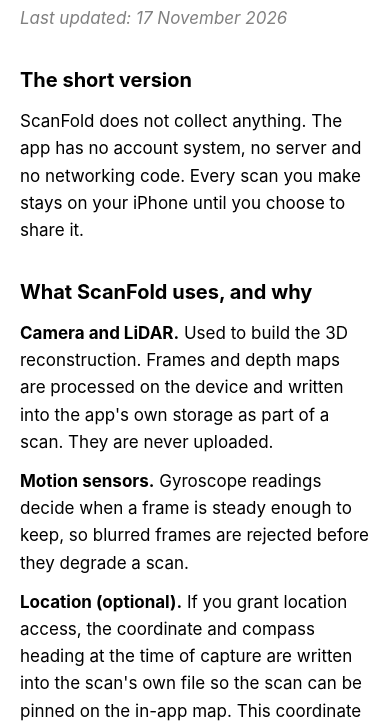
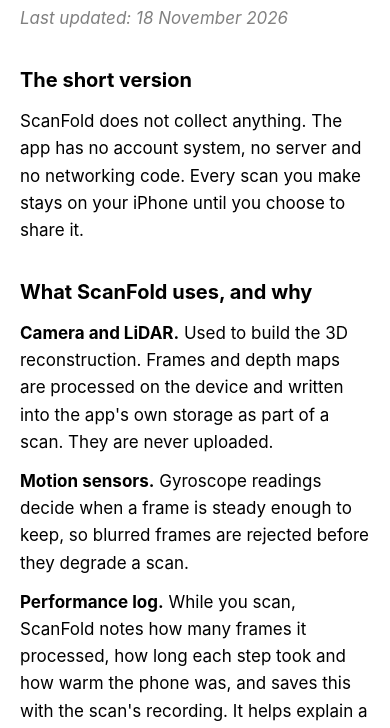
Before and after one commit to deanofthewebb/scanfold-site, a plain HTML site: page privacy.html in a window 390 px wide. Shown: the part 108-836 px from the top of the page. Drawn offline with Linux system fonts and the light colour scheme.

Commit message:
Privacy policy: name the performance log a scan's recording now holds (it stays on the iPhone unless the scan is shared); last updated 18 November 2026

```diff
--- a/privacy.html
+++ b/privacy.html
@@ -22,7 +22,7 @@ a { color: LinkText; }
 
 <h1>ScanFold — Privacy Policy</h1>
 
-<p class="updated"><em>Last updated: 17 November 2026</em></p>
+<p class="updated"><em>Last updated: 18 November 2026</em></p>
 
 <h2>The short version</h2>
 
@@ -38,6 +38,10 @@ scan. They are never uploaded.</p>
 
 <p><strong>Motion sensors.</strong> Gyroscope readings decide when a frame is steady enough to
 keep, so blurred frames are rejected before they degrade a scan.</p>
+
+<p><strong>Performance log.</strong> While you scan, ScanFold notes how many frames it processed, how long each
+step took and how warm the phone was, and saves this with the scan's recording. It helps explain a scan that went
+wrong. Like everything else in a scan, it stays on your iPhone unless you share that scan.</p>
 
 <p><strong>Location (optional).</strong> If you grant location access, the coordinate and compass
 heading at the time of capture are written into the scan's own file so the scan
```
